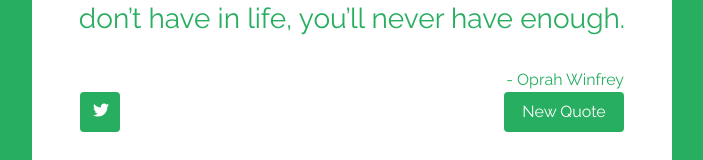
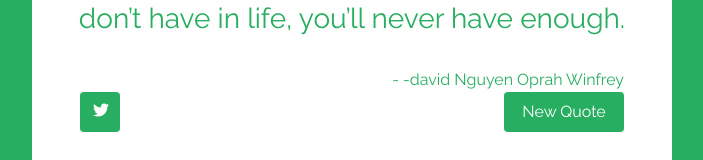
Before and after one commit to davisnguyen111195/randomquote, a React (Create React App) app: page / in a window 1280 px wide. Shown: the part 357-517 px from the top of the page, without its empty margins (288-991 px from the left). Built offline with nearby package versions, Linux system fonts and the light colour scheme.

Commit message:
change author

```diff
--- a/src/App.js
+++ b/src/App.js
@@ -7,7 +7,7 @@ class App extends Component {
   render() {
     return (
       <div className="App">
-        <Front author="Oprah Winfrey" content="If you look at what you have in life, you’ll always have more. If you look at what you don’t have in life, you’ll never have enough."/>
+        <Front author="-david Nguyen Oprah Winfrey" content="If you look at what you have in life, you’ll always have more. If you look at what you don’t have in life, you’ll never have enough."/>
       </div>
     );
   }
```
